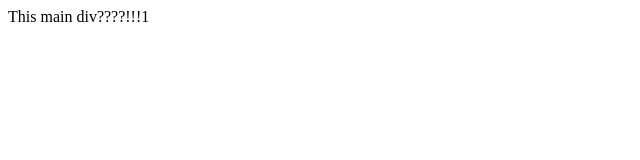
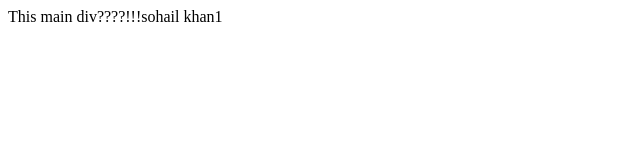
Before and after one commit to sohailkhan7218/gitvscode, a plain HTML site: page index.html in a window 1280 px wide. Shown: the full height of the page, 0-640 px from the left. Drawn offline with Linux system fonts and the light colour scheme.

Commit message:
testing features

```diff
--- a/index.html
+++ b/index.html
@@ -5,6 +5,6 @@
     <title>Testing Git with vs code!!!</title>
 </head>
 <body>
-    <div class="main">This main div????!!!1</div>
+    <div class="main">This main div????!!!sohail khan1</div>
 </body>
 </html>
```
